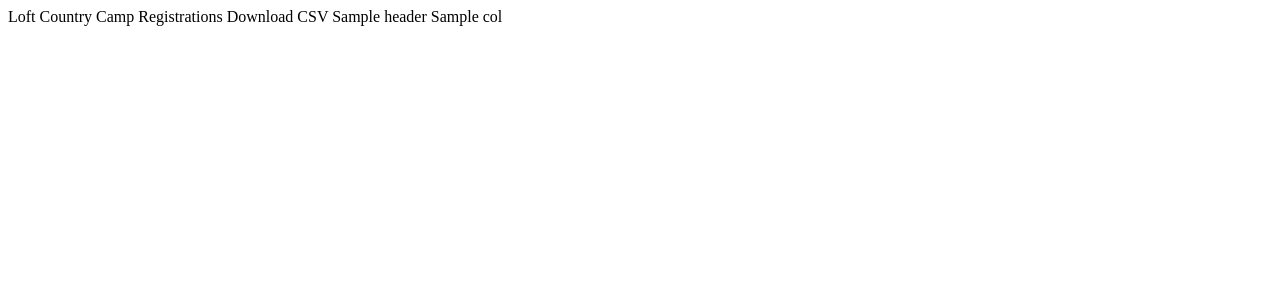
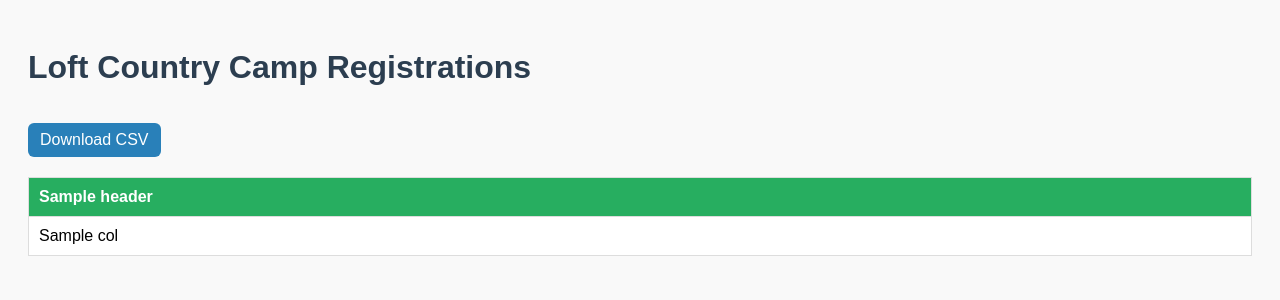
Before and after one commit to trentwsulz/loft-country-camp, a Flask app: template templates/admin.html in a window 1280 px wide. Shown: the top 300 px of the page. Run offline with Flask 3, Linux system fonts and the light colour scheme; the template is opened without the code that fills it: most values are stand-ins (such as "Sample title", 1, 10 or a date in 2020).

Commit message:
Update admin.html

```diff
--- a/templates/admin.html
+++ b/templates/admin.html
@@ -1,4 +1,68 @@
-Loft Country Camp Registrations
-Download CSV {% for header in headers %} {% endfor %} {% for row in rows %} {% for col in row %} {% endfor %} {% endfor %}
-{{ header }}
-{{ col }}
+<!DOCTYPE html>
+<html>
+<head>
+  <title>Admin Panel - Loft Country Camps</title>
+  <style>
+    body {
+      font-family: sans-serif;
+      background: #f9f9f9;
+      padding: 20px;
+    }
+    h1 {
+      color: #2c3e50;
+    }
+    table {
+      width: 100%;
+      border-collapse: collapse;
+      margin-top: 20px;
+      background: white;
+    }
+    th, td {
+      border: 1px solid #ddd;
+      padding: 10px;
+      text-align: left;
+    }
+    th {
+      background-color: #27ae60;
+      color: white;
+    }
+    tr:nth-child(even) {
+      background-color: #f2f2f2;
+    }
+    .download-link {
+      margin-top: 15px;
+      display: inline-block;
+      background: #2980b9;
+      color: white;
+      padding: 8px 12px;
+      text-decoration: none;
+      border-radius: 6px;
+    }
+    .download-link:hover {
+      background: #1f6399;
+    }
+  </style>
+</head>
+<body>
+  <h1>Loft Country Camp Registrations</h1>
+  <a class="download-link" href="/admin/download">Download CSV</a>
+  <table>
+    <thead>
+      <tr>
+        {% for header in headers %}
+          <th>{{ header }}</th>
+        {% endfor %}
+      </tr>
+    </thead>
+    <tbody>
+      {% for row in rows %}
+        <tr>
+          {% for col in row %}
+            <td>{{ col }}</td>
+          {% endfor %}
+        </tr>
+      {% endfor %}
+    </tbody>
+  </table>
+</body>
+</html>
```
